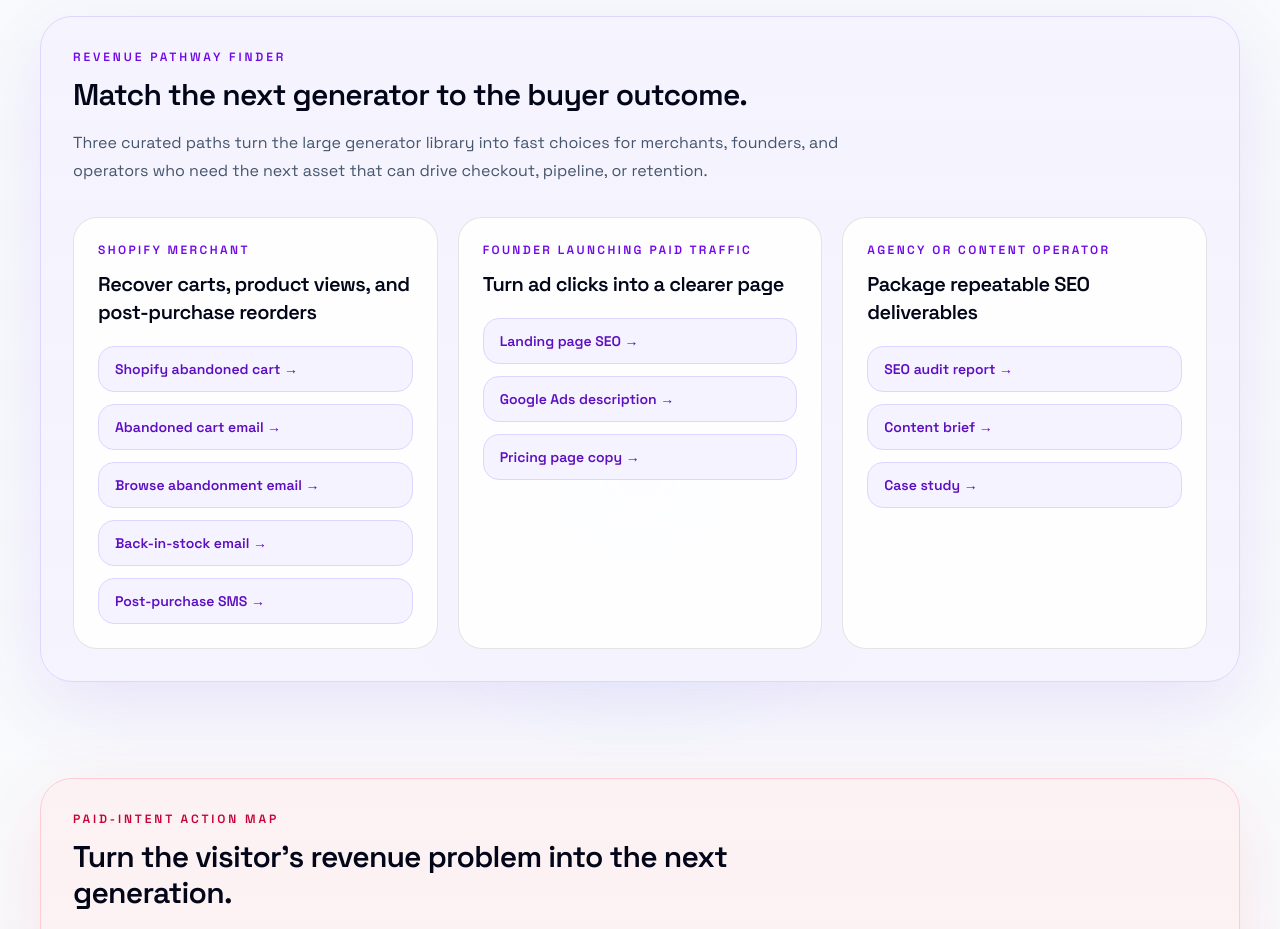
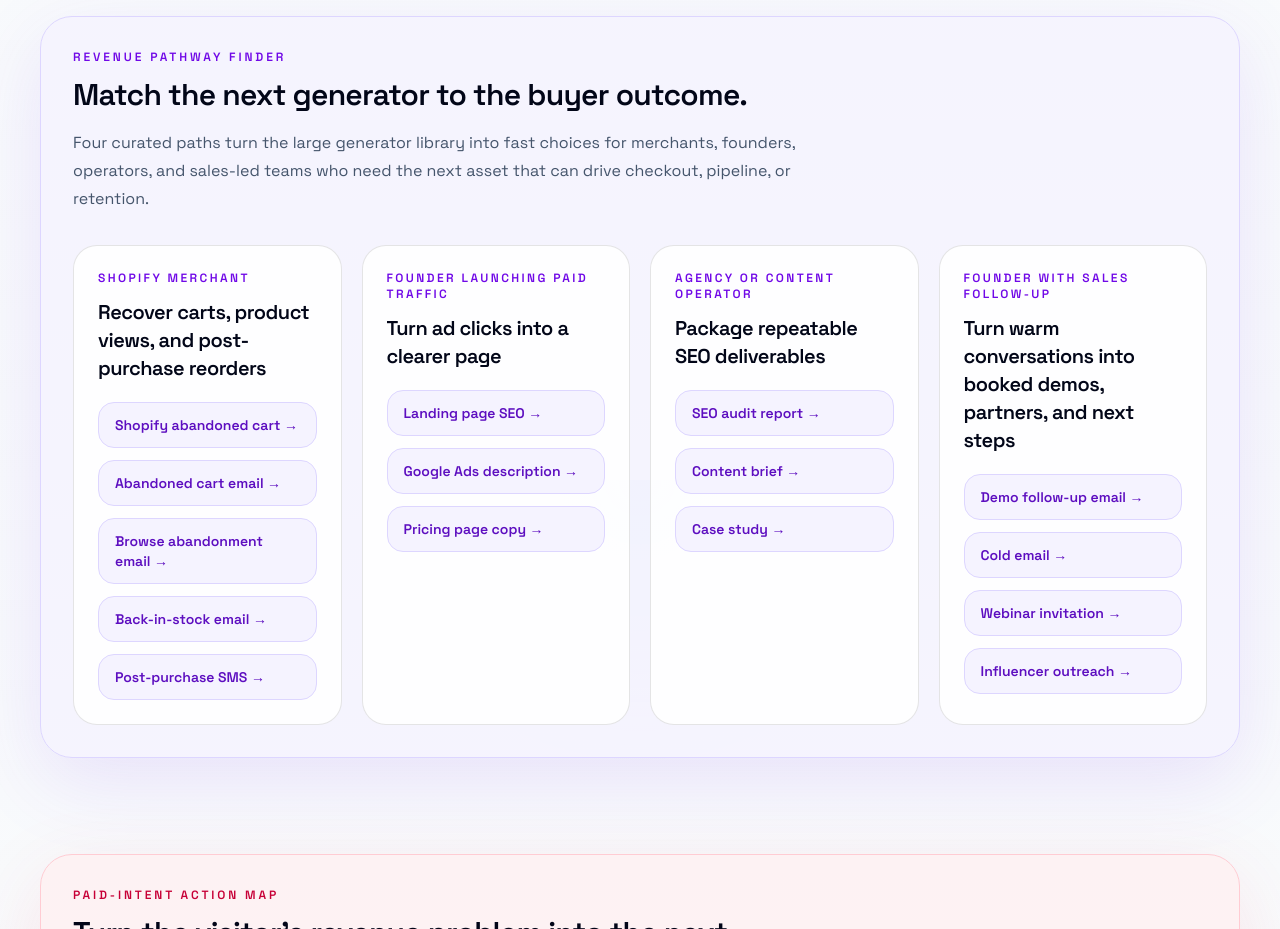
Before and after one commit to icarusagio/seocopy, a Next.js app: page / in a window 1280 px wide. Shown: the part 1120-2049 px from the top of the page. Built offline with nearby package versions, Linux system fonts and the light colour scheme; no server answers.

Commit message:
Add sales follow-up homepage pathway

```diff
--- a/src/app/page.tsx
+++ b/src/app/page.tsx
@@ -185,6 +185,16 @@ const revenuePathways = [
       { label: "SEO audit report", href: "/seo-audit-report-generator" },
       { label: "Content brief", href: "/content-brief-generator" },
       { label: "Case study", href: "/case-study-generator" },
+    ],
+  },
+  {
+    audience: "Founder with sales follow-up",
+    goal: "Turn warm conversations into booked demos, partners, and next steps",
+    pages: [
+      { label: "Demo follow-up email", href: "/demo-follow-up-email-generator" },
+      { label: "Cold email", href: "/cold-email-generator" },
+      { label: "Webinar invitation", href: "/webinar-invitation-email-generator" },
+      { label: "Influencer outreach", href: "/influencer-outreach-email-generator" },
     ],
   },
 ];
@@ -1793,11 +1803,11 @@ export default function Home() {
               Match the next generator to the buyer outcome.
             </h2>
             <p className="mt-4 text-base leading-7 text-slate-600 dark:text-slate-300">
-              Three curated paths turn the large generator library into fast choices for merchants,
-              founders, and operators who need the next asset that can drive checkout, pipeline, or retention.
-            </p>
-          </div>
-          <div className="grid gap-5 lg:grid-cols-3">
+              Four curated paths turn the large generator library into fast choices for merchants,
+              founders, operators, and sales-led teams who need the next asset that can drive checkout, pipeline, or retention.
+            </p>
+          </div>
+          <div className="grid gap-5 lg:grid-cols-4">
             {revenuePathways.map((pathway) => (
               <article
                 key={pathway.audience}
```
Also changed, not shown: 1 other file (tests, documents, lock files or other folders).
